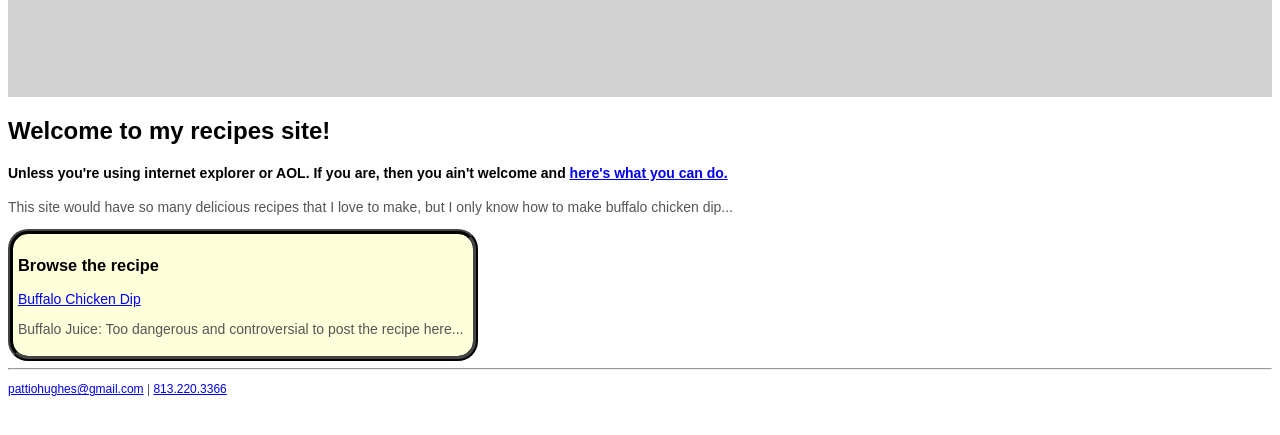
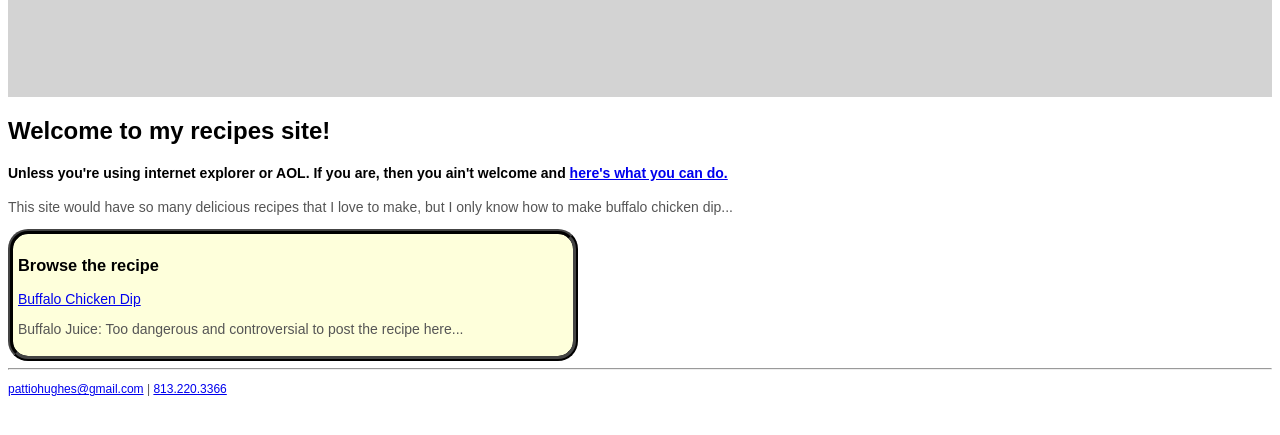
Before and after one commit to freewombat/recipes, a plain HTML site: page Index.html in a window 1280 px wide. Shown: the part 31-466 px from the top of the page. Drawn offline with Linux system fonts and the light colour scheme.

Commit message:
oj stylesheet fix

```diff
--- a/Stylesheet.css
+++ b/Stylesheet.css
@@ -62,10 +62,14 @@ img {
   border-color: #444;
   border-style: ridge;
   border-width:5px;
-  width:450px;
+  width:550px;
   border-radius:20px;
   padding: 5px
 }
 #juice:hover {
+  background-image:800px 400px;
+  width:800px;
+  height:400px;
+  background-repeat:no-repeat;
   background-image: url("oj.jpg");
 }
```
